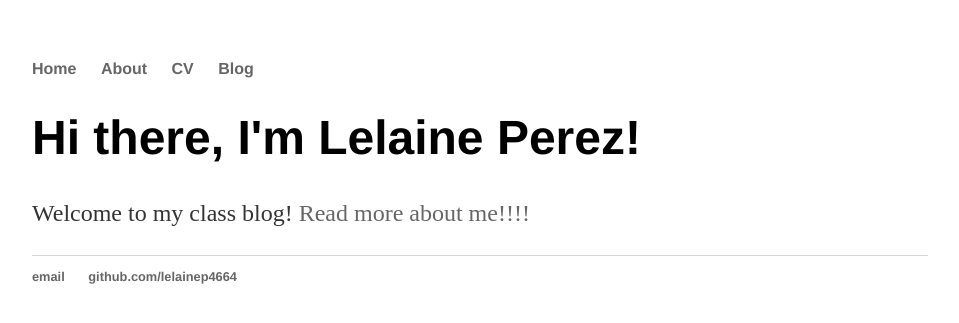
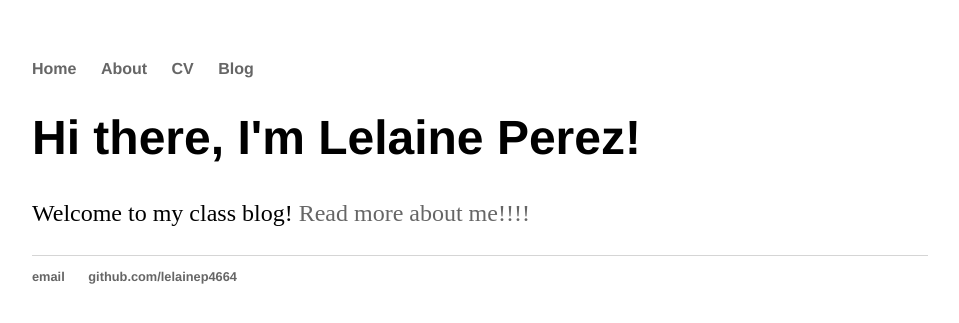
Before and after one commit to lelainep4664/lelainep4664.github.io, a Jekyll site: the page built from index.html, in a window 1280 px wide. Shown: the top 323 px of the page, without its empty margins (160-1119 px from the left). Built offline with Jekyll 4.4.1, drawn with Linux system fonts in a browser that asks for light colours.

Commit message:
Update main.css

```diff
--- a/css/main.css
+++ b/css/main.css
@@ -26,7 +26,7 @@ h1 {
 p {
     font-size: 1.5em;
     line-height: 1.4em;
-    color: #333;
+    color: #3;
 }
 footer {
     border-top: 1px solid #d5d5d5;
```
